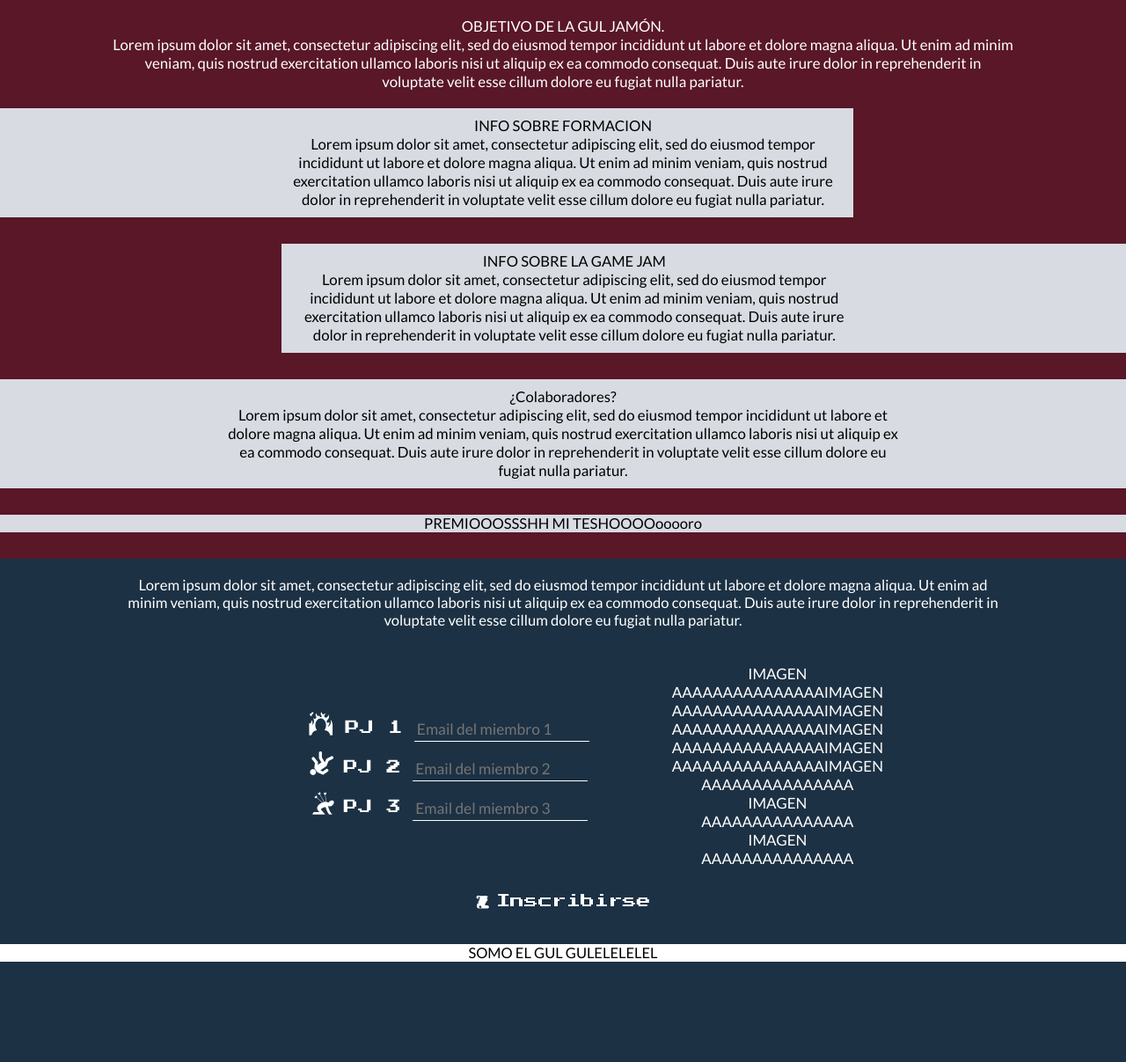
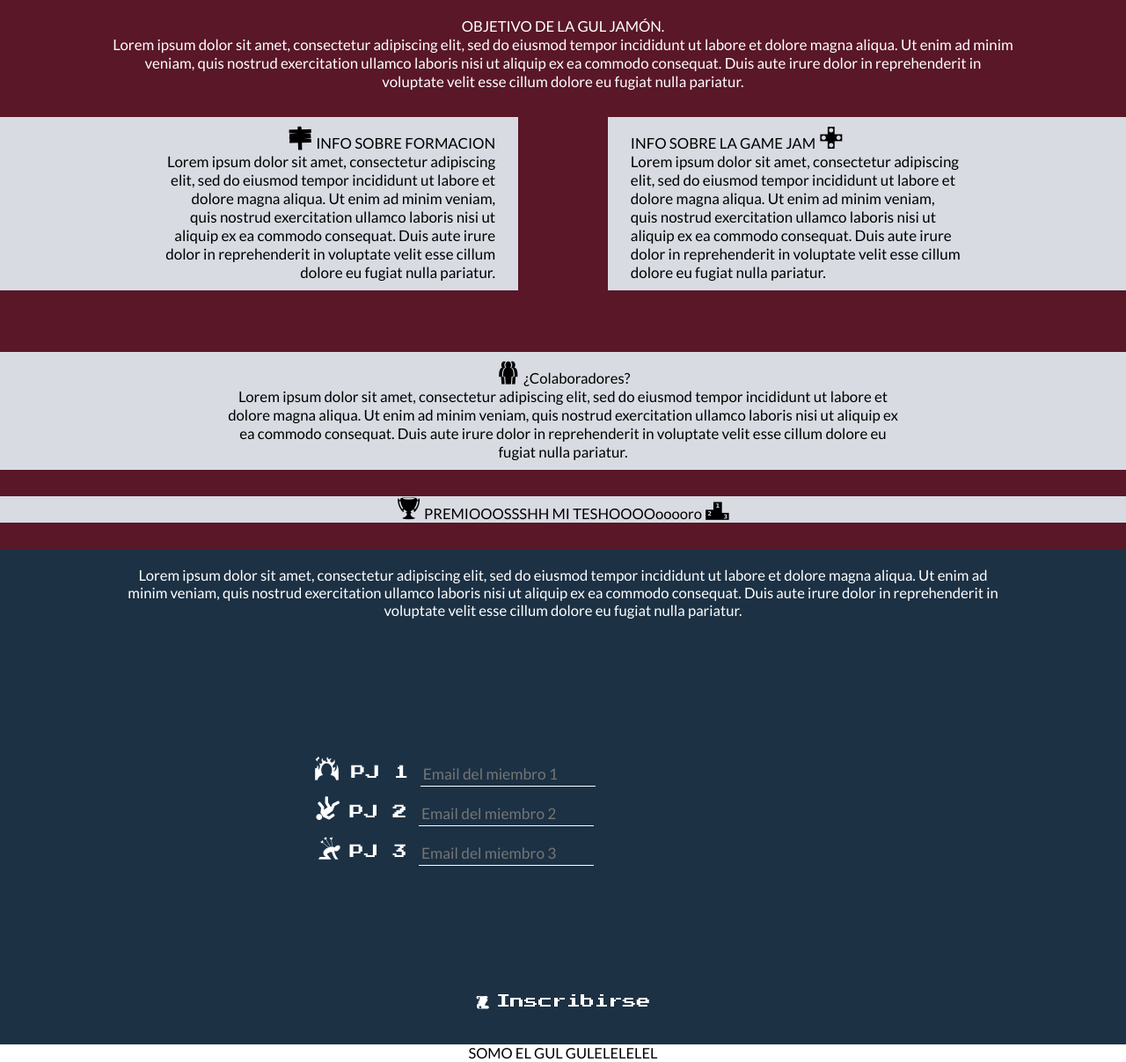
Before and after one commit to guluc3m/webpage-jornadas, a Flask app: page / in a window 1280 px wide. Shown: the part 67-1274 px from the top of the page at 88% size. Before the commit the page ends 1160 px from the top, so only its background shows below. Run offline with Flask 2, Linux system fonts and the light colour scheme; style sheets or scripts are compiled from the project's sources.

Commit message:
cambios estilo y cosas de iconos

```diff
--- a/static/style/main.css
+++ b/static/style/main.css
@@ -14,6 +14,9 @@
 a {
   text-decoration: none;
   color: inherit; }
+
+i {
+  font-size: 1.7em; }
 
 body {
   display: flex;
@@ -41,16 +44,26 @@ body {
     background-color: #591728; }
     body #medio div {
       padding: 10px 0px; }
-    body #medio #formacion {
-      width: 50%;
-      padding: 10px 10px 10px 25%;
-      background-color: #d8dbe2;
+    body #medio #gamejam_info {
+      display: flex;
+      flex-flow: row;
+      align-items: stretch;
+      justify-content: space-between;
       margin-bottom: 30px; }
-    body #medio #gamejam {
-      width: 50%;
-      padding: 10px 24% 10px 1%;
-      margin-left: 25%;
-      background-color: #d8dbe2; }
+      body #medio #gamejam_info #formacion {
+        width: 42%;
+        padding: 10px 2%;
+        background-color: #d8dbe2;
+        text-align: right; }
+        body #medio #gamejam_info #formacion p {
+          margin-left: 30%; }
+      body #medio #gamejam_info #gamejam {
+        width: 42%;
+        padding: 10px 2%;
+        background-color: #d8dbe2;
+        text-align: left; }
+        body #medio #gamejam_info #gamejam p {
+          margin-right: 30%; }
     body #medio #colaboradores {
       background-color: #d8dbe2;
       margin: 30px 0px;
@@ -74,8 +87,7 @@ body {
       align-items: center;
       margin: 0px 20%; }
       body #inferior #pjsfoto i {
-        margin-right: 10px;
-        font-size: 1.7em; }
+        margin-right: 10px; }
       body #inferior #pjsfoto #campos {
         width: 85%; }
         body #inferior #pjsfoto #campos p {
@@ -95,6 +107,10 @@ body {
             color: black; }
       body #inferior #pjsfoto #pjs {
         width: 40%; }
+        body #inferior #pjsfoto #pjs i {
+          opacity: 0;
+          transition: 0.5s ease-in;
+          font-size: 7em; }
     body #inferior #submitBox {
       font-family: "RPGAwesome", "Press Start 2P", cursive;
       border-bottom: 1px solid white;
@@ -106,10 +122,12 @@ body {
       padding: 10px; }
       body #inferior #submitBox:hover {
         box-shadow: inset 0px -80px 0px 0px white;
-        color: black; }
+        color: black;
+        cursor: pointer; }
       body #inferior #submitBox:focus {
         color: white;
         transition: 0s;
-        box-shadow: inset 0px -80px 0px 0px #591728; }
+        box-shadow: inset 0px -80px 0px 0px #591728;
+        cursor: pointer; }
 
 /*# sourceMappingURL=main.css.map */
--- a/static/style/main.scss
+++ b/static/style/main.scss
@@ -26,6 +26,10 @@ $red-wine-color: #591728;
 a {
 	text-decoration: none;
 	color: inherit;
+}
+
+i {
+	font-size: 1.7em;
 }
 
 body {
@@ -66,18 +70,34 @@ body {
 			padding: 10px 0px;
 		}
 
-		#formacion {
-			width: 50%;
-			padding: 10px 10px 10px 25%;
-			background-color: $gray-color;
+		#gamejam_info {
+			display: flex;
+			flex-flow: row;
+			align-items: stretch;
+			justify-content: space-between;
 			margin-bottom: 30px;
-		}
 
-		#gamejam {
-			width: 50%;
-			padding: 10px 24% 10px 1%;
-			margin-left: 25%;
-			background-color: $gray-color;
+			#formacion {
+				width: 42%;
+				padding: 10px 2%;
+				background-color: $gray-color;
+				text-align: right;
+				p {
+					margin-left: 30%;
+					text-align: justify;
+				}
+			}
+
+			#gamejam {
+				width: 42%;
+				padding: 10px 2%;
+				background-color: $gray-color;
+				text-align: left;
+				p {
+					margin-right: 30%;
+					text-align: justify;
+				}
+			}
 		}
 
 		#colaboradores {
@@ -112,7 +132,6 @@ body {
 
 			i {
 				margin-right: 10px;
-				font-size: 1.7em;
 			}
 
 			#campos {
@@ -139,8 +158,12 @@ body {
 			}
 			#pjs {
 				width: 40%;
+				i {
+					opacity: 0;
+					transition: 0.5s ease-in;
+					font-size: 7em;
+				}
 			}
-
 		}
 
 		#submitBox {
@@ -156,12 +179,14 @@ body {
 			&:hover {
 				box-shadow: inset 0px -80px 0px 0px white;
 				color: black;
+				cursor: pointer;
 			}
 
 			&:focus {
 				color: white;
 				transition: 0s;
 				box-shadow: inset 0px -80px 0px 0px $red-wine-color;
+				cursor: pointer;
 			}
 		}
 	}
--- a/templates/index.html
+++ b/templates/index.html
@@ -28,15 +28,18 @@
 	<div id="medio">
 		<div class="info"> OBJETIVO DE LA GUL JAMÓN. <br> <p>Lorem ipsum dolor sit amet, consectetur adipiscing elit, sed do eiusmod tempor incididunt ut labore et dolore magna aliqua. Ut enim ad minim veniam, quis nostrud exercitation ullamco laboris nisi ut aliquip ex ea commodo consequat. Duis aute irure dolor in reprehenderit in voluptate velit esse cillum dolore eu fugiat nulla pariatur.</p>
 		</div>
-		<div id="formacion"> INFO SOBRE FORMACION <br> <p>Lorem ipsum dolor sit amet, consectetur adipiscing elit, sed do eiusmod tempor incididunt ut labore et dolore magna aliqua. Ut enim ad minim veniam, quis nostrud exercitation ullamco laboris nisi ut aliquip ex ea commodo consequat. Duis aute irure dolor in reprehenderit in voluptate velit esse cillum dolore eu fugiat nulla pariatur.</p>
-		</div>
-		<div id="gamejam"> INFO SOBRE LA GAME JAM <br> <p>Lorem ipsum dolor sit amet, consectetur adipiscing elit, sed do eiusmod tempor incididunt ut labore et dolore magna aliqua. Ut enim ad minim veniam, quis nostrud exercitation ullamco laboris nisi ut aliquip ex ea commodo consequat. Duis aute irure dolor in reprehenderit in voluptate velit esse cillum dolore eu fugiat nulla pariatur.</p>
+		<div id="gamejam_info">
+			<div id="formacion"> <i class="ra ra-wooden-sign"></i> INFO SOBRE FORMACION <br> <p>Lorem ipsum dolor sit amet, consectetur adipiscing elit, sed do eiusmod tempor incididunt ut labore et dolore magna aliqua. Ut enim ad minim veniam, quis nostrud exercitation ullamco laboris nisi ut aliquip ex ea commodo consequat. Duis aute irure dolor in reprehenderit in voluptate velit esse cillum dolore eu fugiat nulla pariatur.</p>
+			</div>
+			<div id="gamejam"> INFO SOBRE LA GAME JAM <i class="ra ra-gamepad-cross"></i> <br> <p>Lorem ipsum dolor sit amet, consectetur adipiscing elit, sed do eiusmod tempor incididunt ut labore et dolore magna aliqua. Ut enim ad minim veniam, quis nostrud exercitation ullamco laboris nisi ut aliquip ex ea commodo consequat. Duis aute irure dolor in reprehenderit in voluptate velit esse cillum dolore eu fugiat nulla pariatur.</p>
+			</div>
 		</div>
 		<div id="colaboradores">
-			¿Colaboradores? <br> <p>Lorem ipsum dolor sit amet, consectetur adipiscing elit, sed do eiusmod tempor incididunt ut labore et dolore magna aliqua. Ut enim ad minim veniam, quis nostrud exercitation ullamco laboris nisi ut aliquip ex ea commodo consequat. Duis aute irure dolor in reprehenderit in voluptate velit esse cillum dolore eu fugiat nulla pariatur. </p>
+			<i class="ra ra-double-team"></i> ¿Colaboradores? <br> <p>Lorem ipsum dolor sit amet, consectetur adipiscing elit, sed do eiusmod tempor incididunt ut labore et dolore magna aliqua. Ut enim ad minim veniam, quis nostrud exercitation ullamco laboris nisi ut aliquip ex ea commodo consequat. Duis aute irure dolor in reprehenderit in voluptate velit esse cillum dolore eu fugiat nulla pariatur. </p>
 		</div>
 		<div id="premios">
-			PREMIOOOSSSHH MI TESHOOOOooooro
+			<!-- A escoger uno de los dos iconos -->
+			<i class="ra ra-trophy"></i> PREMIOOOSSSHH MI TESHOOOOooooro <i class="ra ra-podium"></i>
 		</div>
 	</div>
 	<div id="inferior">
@@ -54,12 +57,12 @@
 					<input type="email" id="emailpj3" name="emailpj3" placeholder="Email del miembro 3"></p>
 				</div>
 				<div id="pjs">
-					IMAGEN AAAAAAAAAAAAAAAIMAGEN AAAAAAAAAAAAAAAIMAGEN AAAAAAAAAAAAAAAIMAGEN AAAAAAAAAAAAAAAIMAGEN AAAAAAAAAAAAAAAIMAGEN AAAAAAAAAAAAAAA
-					IMAGEN AAAAAAAAAAAAAAA
-					IMAGEN AAAAAAAAAAAAAAA
+					<i id="iconpj1" class="ra ra-hood"></i>
+					<i id="iconpj2" class="ra ra-arcane-mask"></i>
+					<i id="iconpj3" class="ra ra-knight-helmet"></i>
 				</div>
 			</div>
-			<p class="wrapper"><input id="submitBox" type="submit" class="press2p" value=" Inscribirse"></p>
+			<p class="wrapper"><input id="submitBox" type="button" class="press2p" value=" Inscribirse"></p>
 		</form>
 	</div>
 	<div id="about">
```
Also changed, not shown: static/scripts/main.js (+36 -1 lines), 1 other file.
